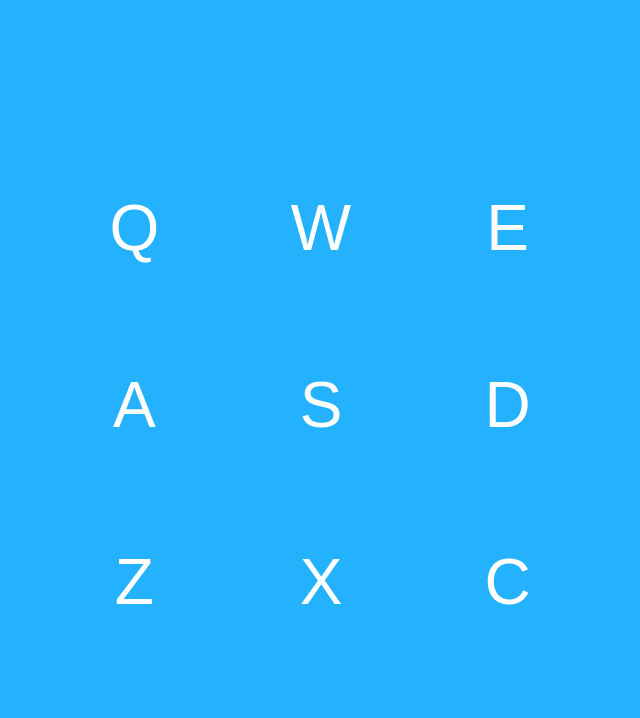
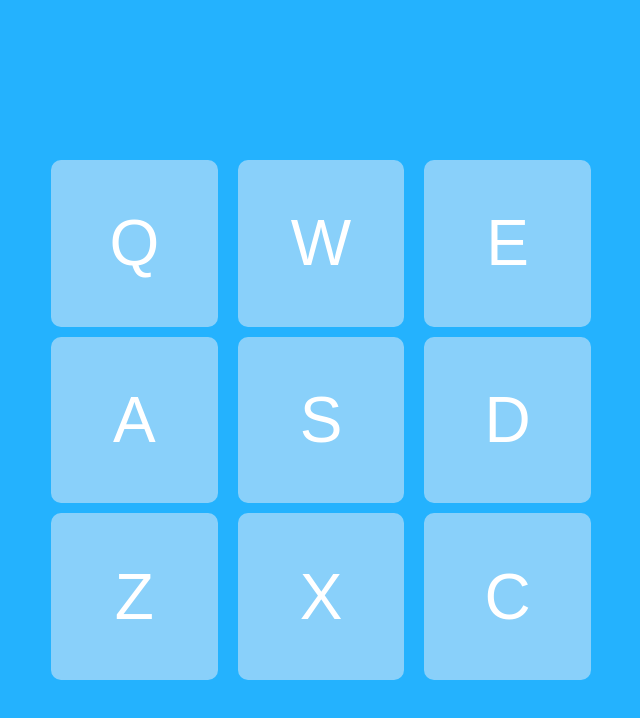
Before and after one commit to lichristopher/100days-of-code, a plain HTML site: page Day12/Javascript-Drum-kit/index.html in a window 1280 px wide. Shown: the whole page, without its empty margins (319-959 px from the left). Drawn offline with Linux system fonts and the light colour scheme.

Commit message:
Changed flex-wrap to no wrap. Changed container Height. Remove flex

```diff
--- a/Day12/Javascript-Drum-kit/index.html
+++ b/Day12/Javascript-Drum-kit/index.html
@@ -21,18 +21,17 @@
         justify-content: center;
         color: white;
         flex-direction: column;
-        flex-wrap: no-wrap;
+        /* flex-wrap: no-wrap; */
       }
 
       .container {
         width: 560px;
-        height: 530px;
+        height: 500px;
         display: flex;
         flex-wrap: wrap;
       }
 
       .key {
-        flex: 1;
         flex-basis: calc(33.33333% - 20px);
         margin: 0 10px;
         margin-top: 10px;
@@ -42,13 +41,14 @@
         font-size: 4em;
         border-radius: 10px;
         /* height: calc(33.33333% - 20px); */
-        height: 33.33333%
+        /* border: 1px solid red; */
+        height: 33.3333333333%;
         background-color: rgba(237, 240, 247, 0.5);
       }
 
       .pressed {
         background-color: lime;
-        font-size: 6em;
+        font-size: 8em;
         background-color: rgba(237, 240, 247, 1);
       }
     </style>
```
